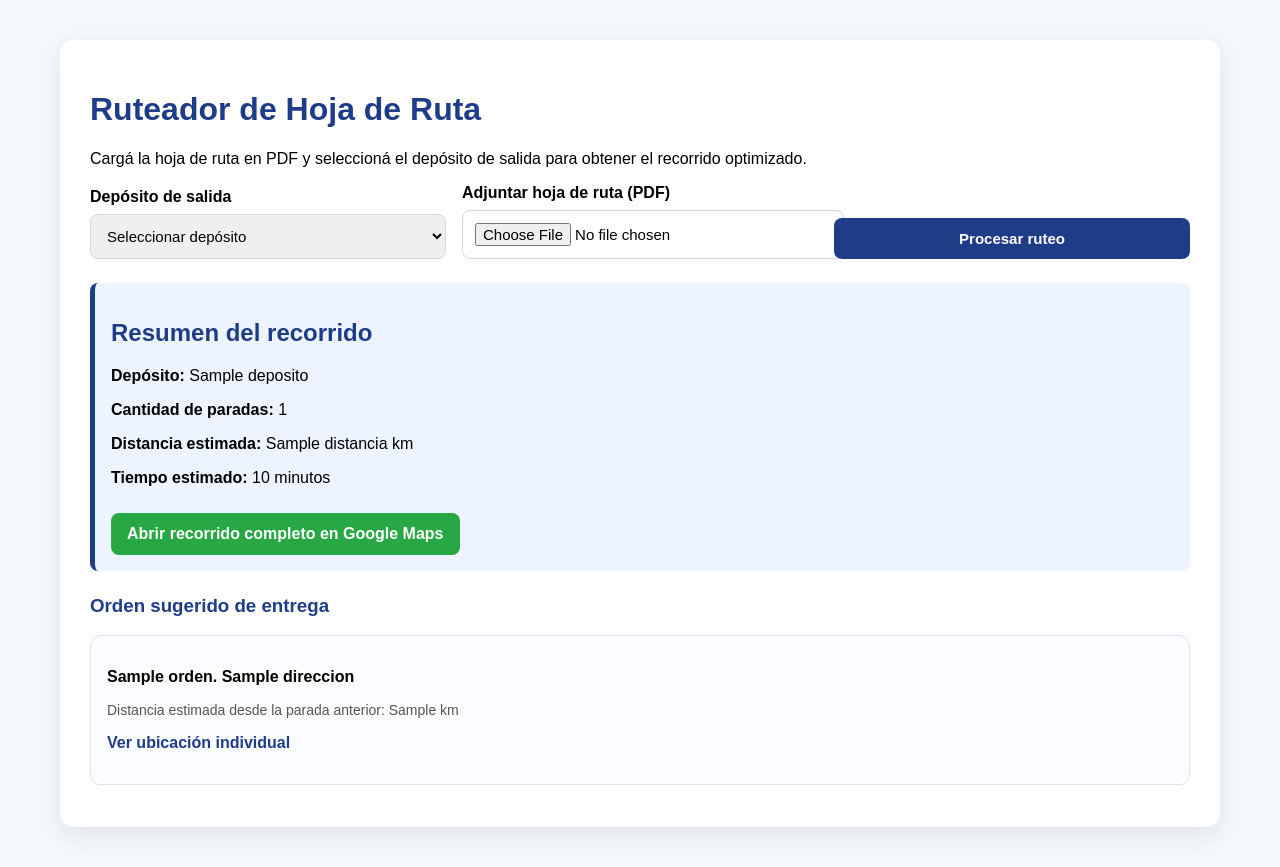
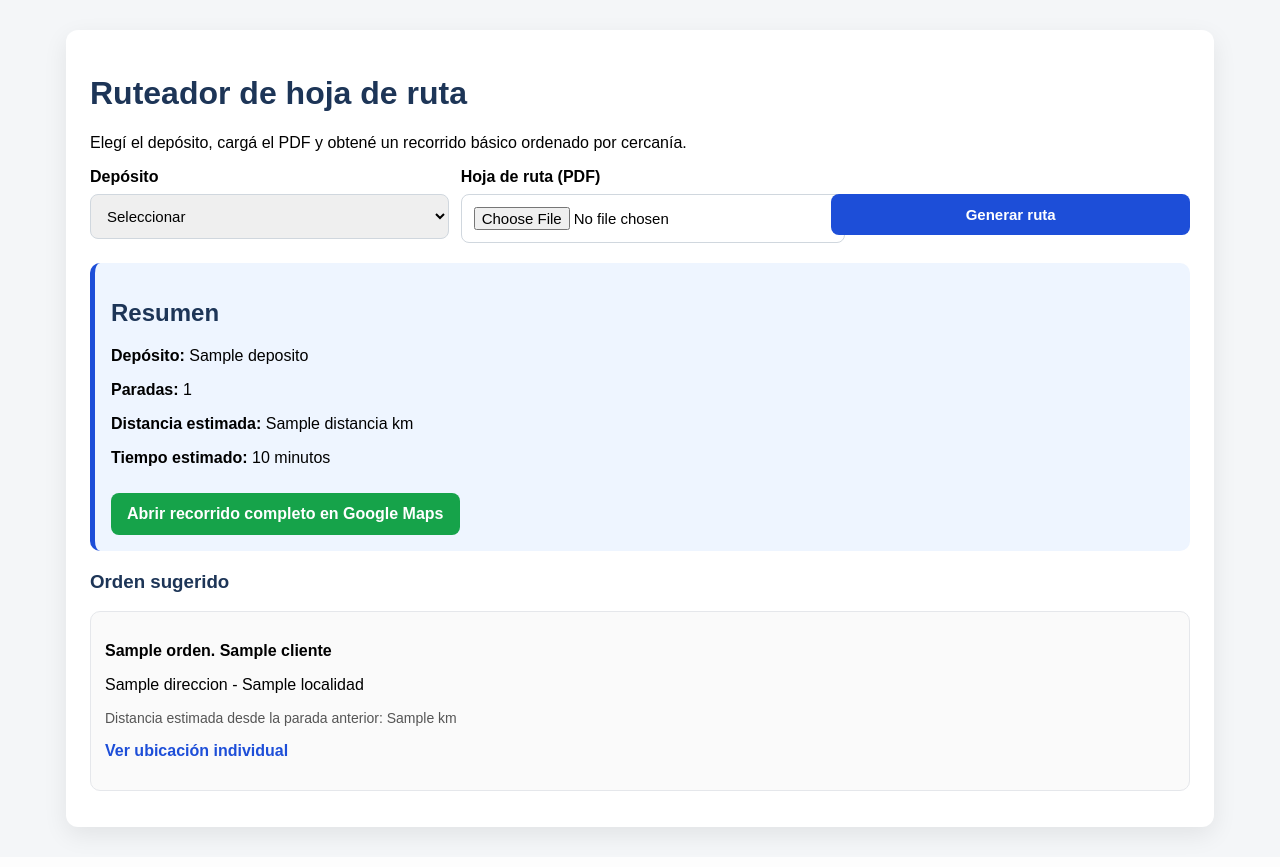
Before and after one commit to matiasmarin390-ship-it/B2C, a Flask app: template templates/index.html in a window 1280 px wide. After the commit the page ends 845 px from the top, so only its background shows below. Run offline with Flask 3, Linux system fonts and the light colour scheme; the template is opened without the code that fills it: most values are stand-ins (such as "Sample title", 1, 10 or a date in 2020).

Commit message:
Update index.html

```diff
--- a/templates/index.html
+++ b/templates/index.html
@@ -3,150 +3,80 @@
 <head>
     <meta charset="UTF-8">
     <meta name="viewport" content="width=device-width, initial-scale=1.0">
-    <title>Ruteo de Camiones</title>
+    <title>Ruteo simple</title>
     <style>
-        body {
-            font-family: Arial, sans-serif;
-            background: #f4f7fb;
-            margin: 0;
-            padding: 0;
+        body { font-family: Arial, sans-serif; background: #f4f6f8; margin: 0; padding: 0; }
+        .container { max-width: 1100px; margin: 30px auto; background: #fff; padding: 24px; border-radius: 12px; box-shadow: 0 8px 24px rgba(0,0,0,.08); }
+        h1, h2, h3 { color: #1d3557; }
+        .row { display: flex; gap: 12px; flex-wrap: wrap; margin-bottom: 16px; }
+        .field { flex: 1; min-width: 260px; }
+        label { display: block; margin-bottom: 8px; font-weight: bold; }
+        select, input[type=file], button {
+            width: 100%; padding: 12px; border: 1px solid #d0d7de; border-radius: 8px; font-size: 15px;
         }
-        .container {
-            max-width: 1100px;
-            margin: 40px auto;
-            background: #ffffff;
-            padding: 30px;
-            border-radius: 14px;
-            box-shadow: 0 8px 24px rgba(0,0,0,0.08);
+        button { background: #1d4ed8; color: #fff; border: none; cursor: pointer; font-weight: bold; }
+        button:hover { background: #1e40af; }
+        .summary { background: #eef5ff; padding: 16px; border-radius: 10px; margin: 20px 0; border-left: 5px solid #1d4ed8; }
+        .card { border: 1px solid #e5e7eb; border-radius: 10px; padding: 14px; margin-bottom: 12px; background: #fafafa; }
+        .small { color: #555; font-size: 14px; }
+        a { color: #1d4ed8; text-decoration: none; font-weight: bold; }
+        a:hover { text-decoration: underline; }
+        .btn-link {
+            display: inline-block; background: #16a34a; color: #fff; padding: 12px 16px;
+            border-radius: 8px; margin-top: 10px;
         }
-        h1, h2, h3 {
-            color: #1f3c88;
-        }
-        .form-row {
-            display: flex;
-            gap: 16px;
-            flex-wrap: wrap;
-            align-items: end;
-            margin-bottom: 20px;
-        }
-        .field {
-            flex: 1;
-            min-width: 240px;
-        }
-        label {
-            display: block;
-            font-weight: bold;
-            margin-bottom: 8px;
-        }
-        select, input[type="file"], button {
-            width: 100%;
-            padding: 12px;
-            border: 1px solid #cfd8e3;
-            border-radius: 8px;
-            font-size: 15px;
-        }
-        button {
-            background: #1f3c88;
-            color: white;
-            font-weight: bold;
-            cursor: pointer;
-            border: none;
-        }
-        button:hover {
-            background: #17306d;
-        }
-        .summary {
-            background: #eef4ff;
-            border-left: 5px solid #1f3c88;
-            padding: 16px;
-            border-radius: 8px;
-            margin-top: 24px;
-            margin-bottom: 24px;
-        }
-        .card {
-            border: 1px solid #dde5ef;
-            border-radius: 10px;
-            padding: 16px;
-            margin-bottom: 12px;
-            background: #fafcff;
-        }
-        .small {
-            color: #555;
-            font-size: 14px;
-        }
-        a {
-            color: #1f3c88;
-            text-decoration: none;
-            font-weight: bold;
-        }
-        a:hover {
-            text-decoration: underline;
-        }
-        .top-link {
-            display: inline-block;
-            margin-top: 10px;
-            padding: 12px 16px;
-            background: #28a745;
-            color: white;
-            border-radius: 8px;
-        }
-        .top-link:hover {
-            background: #218838;
-            text-decoration: none;
-        }
+        .btn-link:hover { background: #15803d; text-decoration: none; }
     </style>
 </head>
 <body>
     <div class="container">
-        <h1>Ruteador de Hoja de Ruta</h1>
-        <p>Cargá la hoja de ruta en PDF y seleccioná el depósito de salida para obtener el recorrido optimizado.</p>
+        <h1>Ruteador de hoja de ruta</h1>
+        <p>Elegí el depósito, cargá el PDF y obtené un recorrido básico ordenado por cercanía.</p>
 
         <form method="POST" enctype="multipart/form-data">
-            <div class="form-row">
+            <div class="row">
                 <div class="field">
-                    <label for="deposito">Depósito de salida</label>
+                    <label for="deposito">Depósito</label>
                     <select name="deposito" id="deposito" required>
-                        <option value="">Seleccionar depósito</option>
+                        <option value="">Seleccionar</option>
                         <option value="monte_chingolo">Monte Chingolo</option>
                         <option value="roque_perez">Roque Pérez</option>
                     </select>
                 </div>
 
                 <div class="field">
-                    <label for="file">Adjuntar hoja de ruta (PDF)</label>
+                    <label for="file">Hoja de ruta (PDF)</label>
                     <input type="file" name="file" id="file" accept=".pdf" required>
                 </div>
 
                 <div class="field">
                     <label>&nbsp;</label>
-                    <button type="submit">Procesar ruteo</button>
+                    <button type="submit">Generar ruta</button>
                 </div>
             </div>
         </form>
 
         {% if ruta %}
             <div class="summary">
-                <h2>Resumen del recorrido</h2>
+                <h2>Resumen</h2>
                 <p><strong>Depósito:</strong> {{ deposito }}</p>
-                <p><strong>Cantidad de paradas:</strong> {{ ruta|length }}</p>
+                <p><strong>Paradas:</strong> {{ ruta|length }}</p>
                 <p><strong>Distancia estimada:</strong> {{ distancia }} km</p>
                 <p><strong>Tiempo estimado:</strong> {{ tiempo }} minutos</p>
 
                 {% if link %}
-                    <a class="top-link" href="{{ link }}" target="_blank">Abrir recorrido completo en Google Maps</a>
+                    <a class="btn-link" href="{{ link }}" target="_blank">Abrir recorrido completo en Google Maps</a>
                 {% endif %}
             </div>
 
-            <h3>Orden sugerido de entrega</h3>
+            <h3>Orden sugerido</h3>
 
-            {% for punto in ruta %}
+            {% for p in ruta %}
                 <div class="card">
-                    <p><strong>{{ punto.orden }}. {{ punto.direccion }}</strong></p>
-                    <p class="small">Distancia estimada desde la parada anterior: {{ punto.distancia_desde_anterior_km }} km</p>
-
-                    {% if punto.link_individual %}
-                        <p><a href="{{ punto.link_individual }}" target="_blank">Ver ubicación individual</a></p>
-                    {% endif %}
+                    <p><strong>{{ p.orden }}. {{ p.cliente }}</strong></p>
+                    <p>{{ p.direccion }} - {{ p.localidad }}</p>
+                    <p class="small">Distancia estimada desde la parada anterior: {{ p.distancia_desde_anterior_km }} km</p>
+                    <p><a href="{{ p.link_individual }}" target="_blank">Ver ubicación individual</a></p>
                 </div>
             {% endfor %}
         {% endif %}
```
